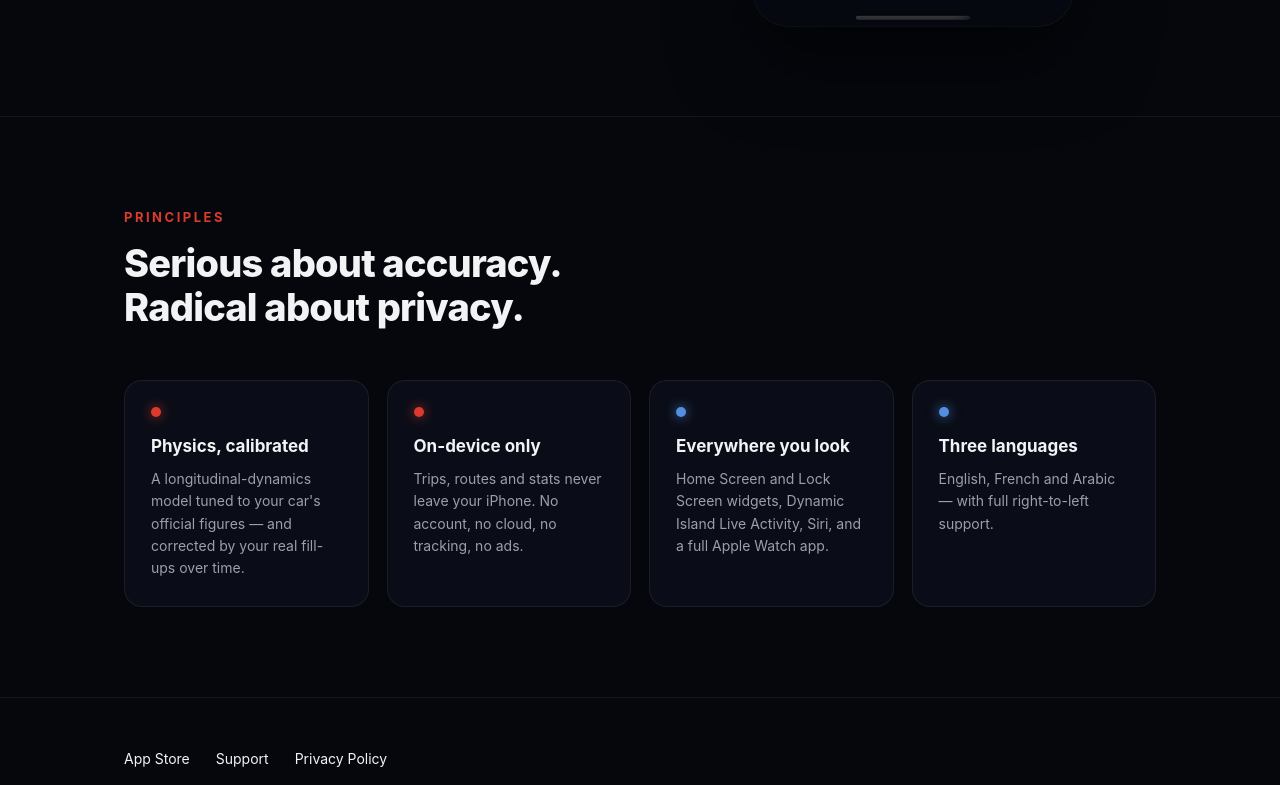
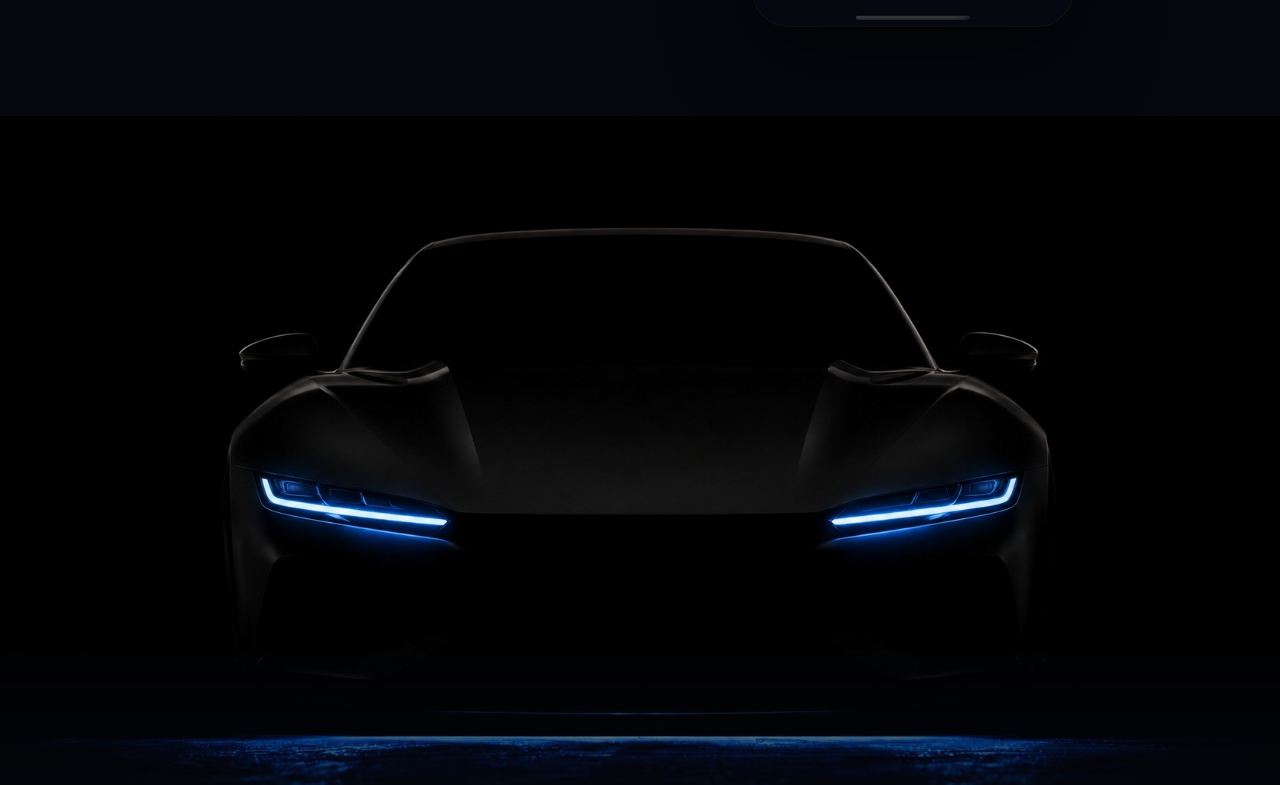
Before and after one commit to aymenafia/cruizy-site, a plain HTML site: page index.html in a window 1280 px wide. Shown: the part 3534-4319 px from the top of the page. Drawn offline with Linux system fonts and the light colour scheme.

Commit message:
The Watcher hero (amber + EV blue variants)

```diff
--- a/index.html
+++ b/index.html
@@ -152,6 +152,10 @@
   </div>
 </section>
 
+<section style="padding:0;border:none">
+  <img src="assets/hero-ev.jpg" alt="" style="width:100%;display:block;-webkit-mask-image:linear-gradient(#000 70%,transparent);mask-image:linear-gradient(#000 70%,transparent)">
+</section>
+
 <section>
   <div class="wrap">
     <div class="kicker">Principles</div>
```
Also changed, not shown: assets/hero-ev.jpg (added), assets/hero.jpg.
